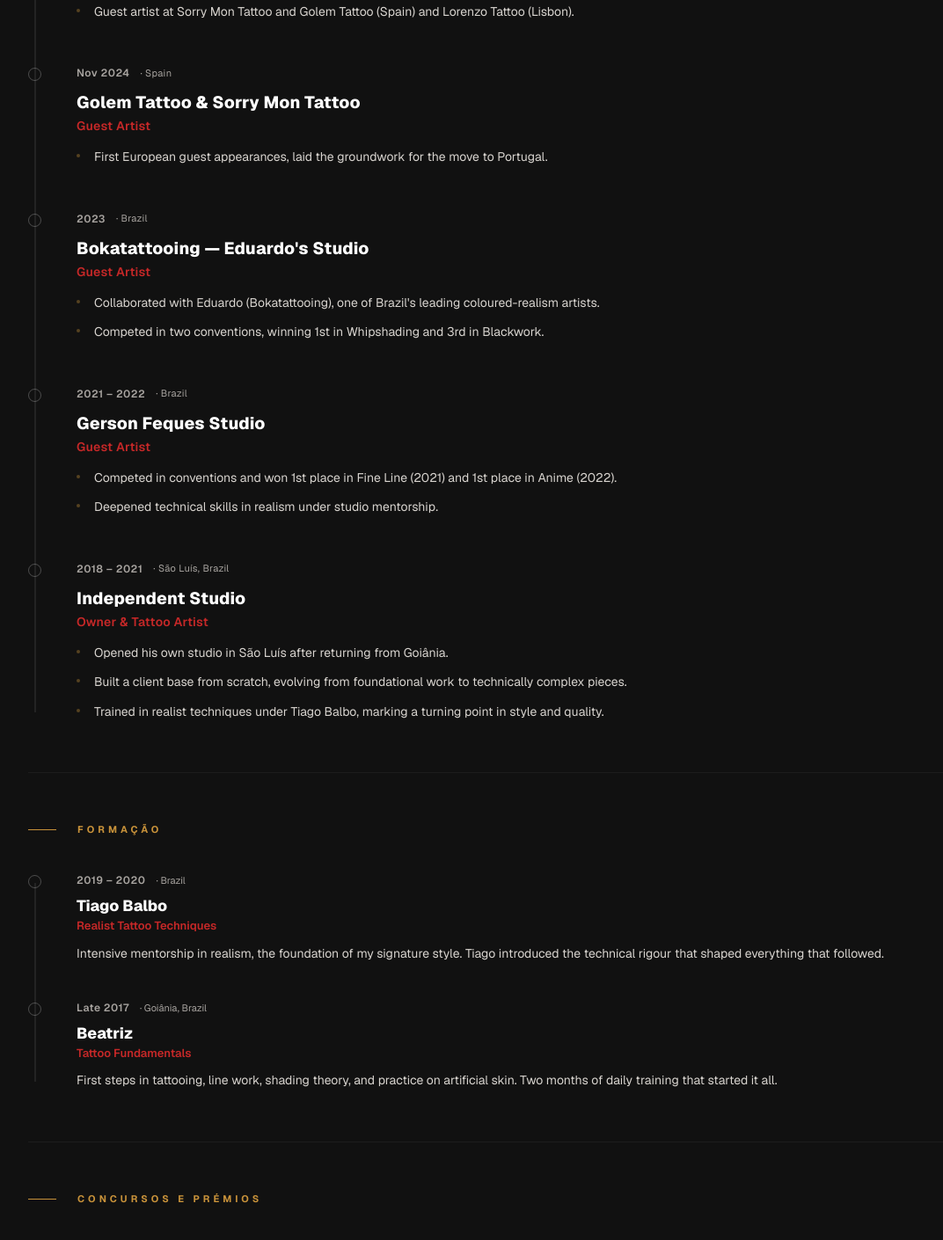
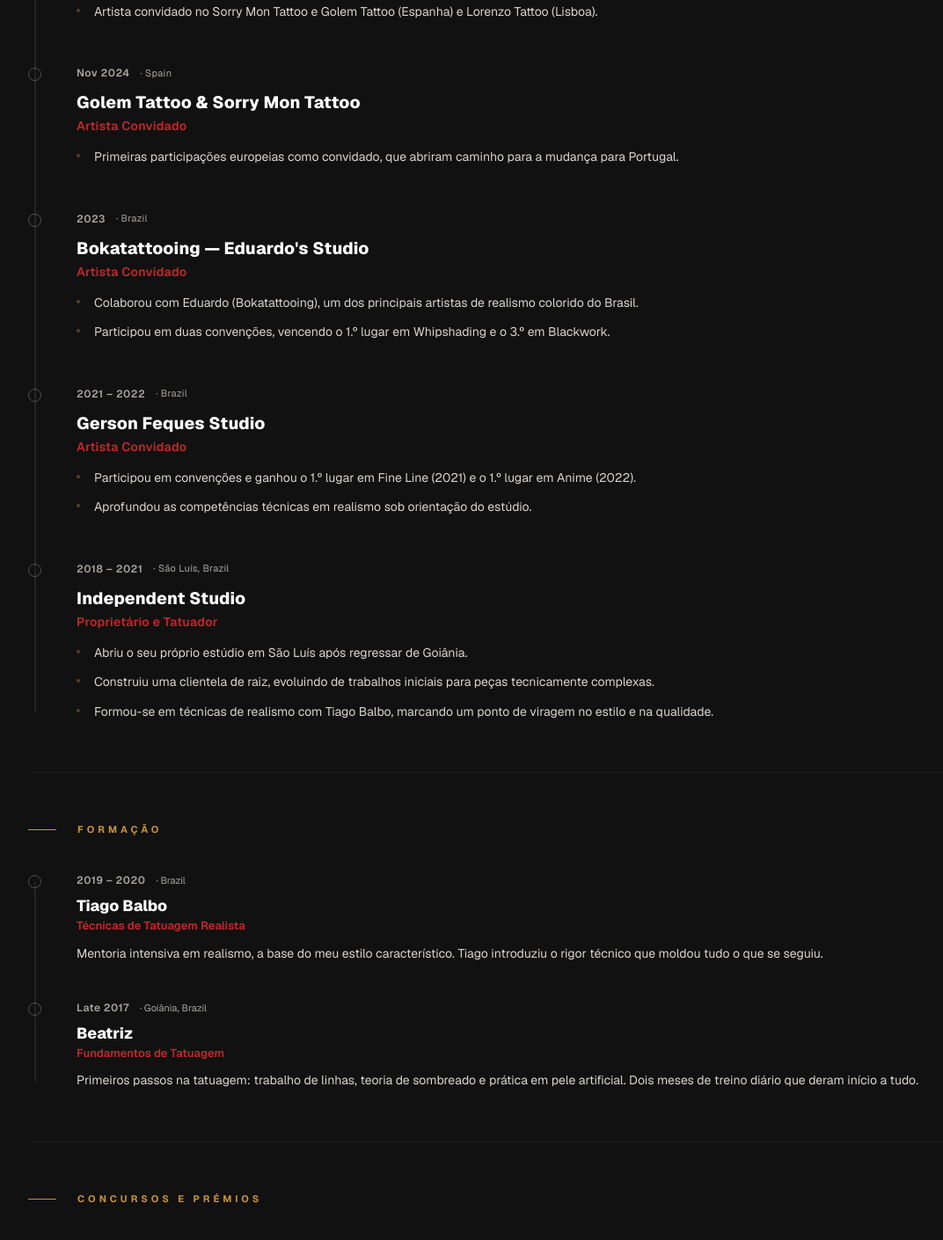
Before and after one commit to MeFay/WagnoInk, a React (Vite) app: page /about in a window 1280 px wide. Shown: the part 860-2270 px from the top of the page at 88% size, without its empty margins (32-1104 px from the left). Built offline with nearby package versions, Linux system fonts and the light colour scheme.

Commit message:
reupload of about translation

```diff
--- a/src/features/about/About.jsx
+++ b/src/features/about/About.jsx
@@ -398,7 +398,10 @@
                 }}
               />
 
-              {workExperience.map((job, i) => (
+              {workExperience.map((job, i) => {
+                const role       = t(`aboutContent.workExperience.${i}.role`,       { defaultValue: job.role });
+                const highlights = t(`aboutContent.workExperience.${i}.highlights`, { returnObjects: true, defaultValue: job.highlights });
+                return (
                 <MotionBox
                   key={job.studio}
                   initial={{ opacity: 0, x: -16 }}
@@ -529,14 +532,14 @@
                           letterSpacing: 0.3,
                         }}
                       >
-                        {job.role}
+                        {role}
                       </Typography>
                     </Box>
 
                     <Box
                       sx={{ display: "flex", flexDirection: "column", gap: 1 }}
                     >
-                      {job.highlights.map((h) => (
+                      {highlights.map((h) => (
                         <Box
                           key={h}
                           sx={{
@@ -569,7 +572,8 @@
                     </Box>
                   </Box>
                 </MotionBox>
-              ))}
+                );
+              })}
             </Box>
           </TrackedSection>
 
@@ -598,9 +602,12 @@
                 }}
               />
 
-              {training.map((t, i) => (
+              {training.map((item, i) => {
+                const focus       = t(`aboutContent.training.${i}.focus`,       { defaultValue: item.focus });
+                const description = t(`aboutContent.training.${i}.description`, { defaultValue: item.description });
+                return (
                 <MotionBox
-                  key={t.mentor}
+                  key={item.mentor}
                   initial={{ opacity: 0, x: -16 }}
                   whileInView={{ opacity: 1, x: 0 }}
                   transition={{ duration: 0.6, delay: i * 0.1 }}
@@ -658,10 +665,10 @@
                           letterSpacing: 0.5,
                         }}
                       >
-                        {t.period}
+                        {item.period}
                       </Typography>
                       <Typography sx={{ fontSize: 11, color: "text.disabled" }}>
-                        · {t.location}
+                        · {item.location}
                       </Typography>
                     </Box>
                     <Box
@@ -679,12 +686,12 @@
                           lineHeight: 1.2,
                         }}
                       >
-                        {t.mentor}
+                        {item.mentor}
                       </Typography>
                       <Typography
                         sx={{ fontSize: 13, color: RED, fontWeight: 600 }}
                       >
-                        {t.focus}
+                        {focus}
                       </Typography>
                     </Box>
                     <Typography
@@ -694,11 +701,12 @@
                         lineHeight: 1.8,
                       }}
                     >
-                      {t.description}
+                      {description}
                     </Typography>
                   </Box>
                 </MotionBox>
-              ))}
+                );
+              })}
             </Box>
           </TrackedSection>
 
@@ -709,6 +717,8 @@
 
             <Box sx={{ display: "flex", flexDirection: "column", gap: 2 }}>
               {contests.map((c, i) => {
+                const contestEvent  = t(`aboutContent.contests.${i}.event`,  { defaultValue: c.event });
+                const contestResult = t(`aboutContent.contests.${i}.result`, { defaultValue: c.result });
                 const isGold = c.place === 1;
                 const isBronze = c.place === 3;
                 const medalColor = isGold
@@ -782,7 +792,7 @@
                         <Typography
                           sx={{ fontSize: 12, color: "text.disabled" }}
                         >
-                          {c.event}
+                          {contestEvent}
                         </Typography>
                       </Box>
                     </Box>
@@ -803,7 +813,7 @@
                           letterSpacing: 0.3,
                         }}
                       >
-                        {c.result}
+                        {contestResult}
                       </Typography>
                       <Typography sx={{ fontSize: 11, color: "text.disabled" }}>
                         {c.year}
@@ -895,7 +905,7 @@
                         textTransform: "uppercase",
                       }}
                     >
-                      {prizeImages[0].result}
+                      {t("aboutContent.prizeImages.0.result", { defaultValue: prizeImages[0].result })}
                     </Typography>
                     <Typography
                       sx={{ fontSize: 16, fontWeight: 800, color: "white" }}
@@ -908,7 +918,9 @@
                   </Box>
                 </MotionBox>
 
-                {prizeImages.slice(1).map((img, i) => (
+                {prizeImages.slice(1).map((img, i) => {
+                  const prizeResult = t(`aboutContent.prizeImages.${i + 1}.result`, { defaultValue: img.result });
+                  return (
                   <MotionBox
                     key={img.src}
                     initial={{ opacity: 0, x: 16 }}
@@ -965,7 +977,7 @@
                           textTransform: "uppercase",
                         }}
                       >
-                        {img.result}
+                        {prizeResult}
                       </Typography>
                       <Typography
                         sx={{ fontSize: 14, fontWeight: 800, color: "white" }}
@@ -977,7 +989,8 @@
                       </Typography>
                     </Box>
                   </MotionBox>
-                ))}
+                  );
+                })}
               </Box>
             </Box>
           </TrackedSection>
--- a/src/locales/en/translation.json
+++ b/src/locales/en/translation.json
@@ -179,6 +179,66 @@
       ]
     }
   },
+  "aboutContent": {
+    "workExperience": [
+      {
+        "role": "Resident Artist",
+        "highlights": [
+          "Resident tattoo artist in Porto, specialising in realism, fine line, and blackwork.",
+          "Guest artist at Sorry Mon Tattoo and Golem Tattoo (Spain) and Lorenzo Tattoo (Lisbon)."
+        ]
+      },
+      {
+        "role": "Guest Artist",
+        "highlights": [
+          "First European guest appearances, laid the groundwork for the move to Portugal."
+        ]
+      },
+      {
+        "role": "Guest Artist",
+        "highlights": [
+          "Collaborated with Eduardo (Bokatattooing), one of Brazil's leading coloured-realism artists.",
+          "Competed in two conventions, winning 1st in Whipshading and 3rd in Blackwork."
+        ]
+      },
+      {
+        "role": "Guest Artist",
+        "highlights": [
+          "Competed in conventions and won 1st place in Fine Line (2021) and 1st place in Anime (2022).",
+          "Deepened technical skills in realism under studio mentorship."
+        ]
+      },
+      {
+        "role": "Owner & Tattoo Artist",
+        "highlights": [
+          "Opened his own studio in São Luís after returning from Goiânia.",
+          "Built a client base from scratch, evolving from foundational work to technically complex pieces.",
+          "Trained in realist techniques under Tiago Balbo, marking a turning point in style and quality."
+        ]
+      }
+    ],
+    "training": [
+      {
+        "focus": "Realist Tattoo Techniques",
+        "description": "Intensive mentorship in realism, the foundation of my signature style. Tiago introduced the technical rigour that shaped everything that followed."
+      },
+      {
+        "focus": "Tattoo Fundamentals",
+        "description": "First steps in tattooing, line work, shading theory, and practice on artificial skin. Two months of daily training that started it all."
+      }
+    ],
+    "contests": [
+      { "event": "Convention with Bokatattooing", "result": "3rd Place" },
+      { "event": "Convention with Bokatattooing", "result": "1st Place" },
+      { "event": "Gerson Feques Convention",      "result": "1st Place" },
+      { "event": "Gerson Feques Convention",      "result": "1st Place" }
+    ],
+    "prizeImages": [
+      { "result": "1st Place" },
+      { "result": "1st Place" },
+      { "result": "1st Place" }
+    ]
+  },
   "about": {
     "subtitle": "Tattoo Artist · Est. 2016",
     "bio": "Originally from São Luís, Brazil. Started tattooing in late 2017 after moving to Goiânia, where I did my first apprenticeship. Returned to São Luís in 2018, opened my own studio, and spent a few years refining my craft, picked up four convention awards along the way. In 2024 I made the move to Europe, working first in Spain before settling in Porto in early 2025. Now tattooing at Asgard Tattoo Barber Studio in Porto, and sometimes in Spain.",
--- a/src/locales/es/translation.json
+++ b/src/locales/es/translation.json
@@ -179,6 +179,66 @@
       ]
     }
   },
+  "aboutContent": {
+    "workExperience": [
+      {
+        "role": "Artista Residente",
+        "highlights": [
+          "Tatuador residente en Oporto, especializado en realismo, fine line y blackwork.",
+          "Artista invitado en Sorry Mon Tattoo y Golem Tattoo (España) y Lorenzo Tattoo (Lisboa)."
+        ]
+      },
+      {
+        "role": "Artista Invitado",
+        "highlights": [
+          "Primeras apariciones como artista invitado en Europa, que sentaron las bases para el traslado a Portugal."
+        ]
+      },
+      {
+        "role": "Artista Invitado",
+        "highlights": [
+          "Colaboró con Eduardo (Bokatattooing), uno de los principales artistas de realismo en color de Brasil.",
+          "Participó en dos convenciones, ganando el 1.er puesto en Whipshading y el 3.er puesto en Blackwork."
+        ]
+      },
+      {
+        "role": "Artista Invitado",
+        "highlights": [
+          "Participó en convenciones y ganó el 1.er lugar en Fine Line (2021) y el 1.er lugar en Anime (2022).",
+          "Profundizó las habilidades técnicas en realismo bajo la tutela del estudio."
+        ]
+      },
+      {
+        "role": "Propietario y Tatuador",
+        "highlights": [
+          "Abrió su propio estudio en São Luís tras regresar de Goiânia.",
+          "Construyó una clientela desde cero, evolucionando de trabajos iniciales a piezas técnicamente complejas.",
+          "Se formó en técnicas de realismo con Tiago Balbo, marcando un punto de inflexión en su estilo y calidad."
+        ]
+      }
+    ],
+    "training": [
+      {
+        "focus": "Técnicas de Tatuaje Realista",
+        "description": "Mentoría intensiva en realismo, la base de mi estilo característico. Tiago introdujo el rigor técnico que marcó todo lo que vino después."
+      },
+      {
+        "focus": "Fundamentos del Tatuaje",
+        "description": "Primeros pasos en el tatuaje: trazado de líneas, teoría del sombreado y práctica en piel artificial. Dos meses de entrenamiento diario que lo iniciaron todo."
+      }
+    ],
+    "contests": [
+      { "event": "Convención con Bokatattooing", "result": "3.er Lugar" },
+      { "event": "Convención con Bokatattooing", "result": "1.er Lugar" },
+      { "event": "Convención Gerson Feques",     "result": "1.er Lugar" },
+      { "event": "Convención Gerson Feques",     "result": "1.er Lugar" }
+    ],
+    "prizeImages": [
+      { "result": "1.er Lugar" },
+      { "result": "1.er Lugar" },
+      { "result": "1.er Lugar" }
+    ]
+  },
   "about": {
     "subtitle": "Tatuador · Est. 2016",
     "bio": "Oriundo de São Luís, Brasil. Empecé a tatuar a finales de 2017 tras mudarme a Goiânia, donde hice mi primer aprendizaje. Regresé a São Luís en 2018, abrí mi propio estudio y pasé varios años perfeccionando mi arte, ganando cuatro premios en convenciones por el camino. En 2024 me mudé a Europa, trabajando primero en España antes de establecerme en Oporto a principios de 2025. Actualmente tatúo en el Asgard Tattoo Barber Studio en Oporto, y ocasionalmente en España.",
--- a/src/locales/pt/translation.json
+++ b/src/locales/pt/translation.json
@@ -179,6 +179,66 @@
       ]
     }
   },
+  "aboutContent": {
+    "workExperience": [
+      {
+        "role": "Artista Residente",
+        "highlights": [
+          "Tatuador residente no Porto, especializado em realismo, fine line e blackwork.",
+          "Artista convidado no Sorry Mon Tattoo e Golem Tattoo (Espanha) e Lorenzo Tattoo (Lisboa)."
+        ]
+      },
+      {
+        "role": "Artista Convidado",
+        "highlights": [
+          "Primeiras participações europeias como convidado, que abriram caminho para a mudança para Portugal."
+        ]
+      },
+      {
+        "role": "Artista Convidado",
+        "highlights": [
+          "Colaborou com Eduardo (Bokatattooing), um dos principais artistas de realismo colorido do Brasil.",
+          "Participou em duas convenções, vencendo o 1.º lugar em Whipshading e o 3.º em Blackwork."
+        ]
+      },
+      {
+        "role": "Artista Convidado",
+        "highlights": [
+          "Participou em convenções e ganhou o 1.º lugar em Fine Line (2021) e o 1.º lugar em Anime (2022).",
+          "Aprofundou as competências técnicas em realismo sob orientação do estúdio."
+        ]
+      },
+      {
+        "role": "Proprietário e Tatuador",
+        "highlights": [
+          "Abriu o seu próprio estúdio em São Luís após regressar de Goiânia.",
+          "Construiu uma clientela de raiz, evoluindo de trabalhos iniciais para peças tecnicamente complexas.",
+          "Formou-se em técnicas de realismo com Tiago Balbo, marcando um ponto de viragem no estilo e na qualidade."
+        ]
+      }
+    ],
+    "training": [
+      {
+        "focus": "Técnicas de Tatuagem Realista",
+        "description": "Mentoria intensiva em realismo, a base do meu estilo característico. Tiago introduziu o rigor técnico que moldou tudo o que se seguiu."
+      },
+      {
+        "focus": "Fundamentos de Tatuagem",
+        "description": "Primeiros passos na tatuagem: trabalho de linhas, teoria de sombreado e prática em pele artificial. Dois meses de treino diário que deram início a tudo."
+      }
+    ],
+    "contests": [
+      { "event": "Convenção com Bokatattooing", "result": "3.º Lugar" },
+      { "event": "Convenção com Bokatattooing", "result": "1.º Lugar" },
+      { "event": "Convenção Gerson Feques",     "result": "1.º Lugar" },
+      { "event": "Convenção Gerson Feques",     "result": "1.º Lugar" }
+    ],
+    "prizeImages": [
+      { "result": "1.º Lugar" },
+      { "result": "1.º Lugar" },
+      { "result": "1.º Lugar" }
+    ]
+  },
   "about": {
     "subtitle": "Tatuador · Est. 2016",
     "bio": "Oriundo de São Luís, Brasil. Comecei a tatuar no final de 2017 depois de me mudar para Goiânia, onde fiz o meu primeiro aprendizado. Regressei a São Luís em 2018, abri o meu próprio estúdio e passei alguns anos a aperfeiçoar o meu ofício, ganhei quatro prémios em convenções ao longo desse percurso. Em 2024 mudei-me para a Europa, trabalhando primeiro em Espanha antes de me instalar no Porto no início de 2025. Atualmente tatuo no Asgard Tattoo Barber Studio, no Porto, e pontualmente em Espanha.",
```
